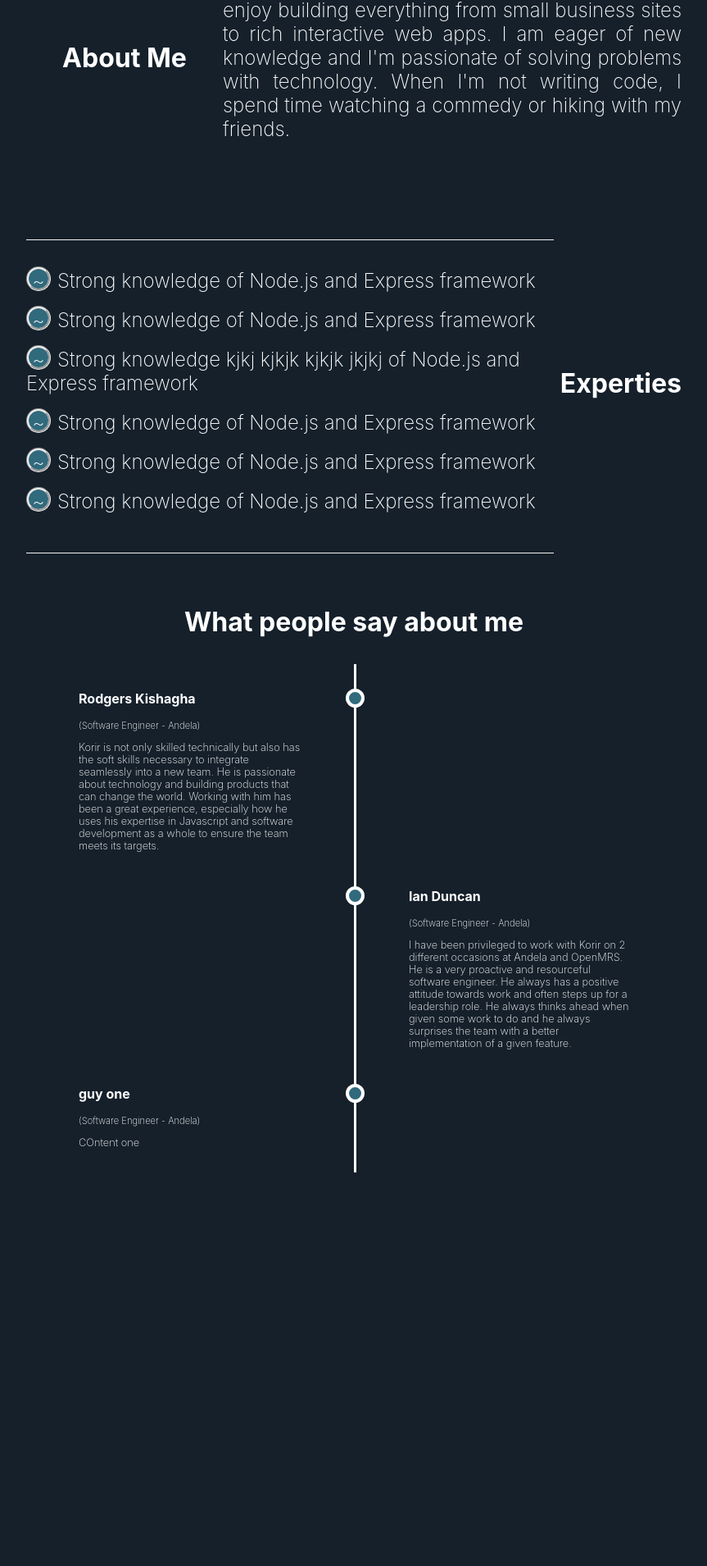
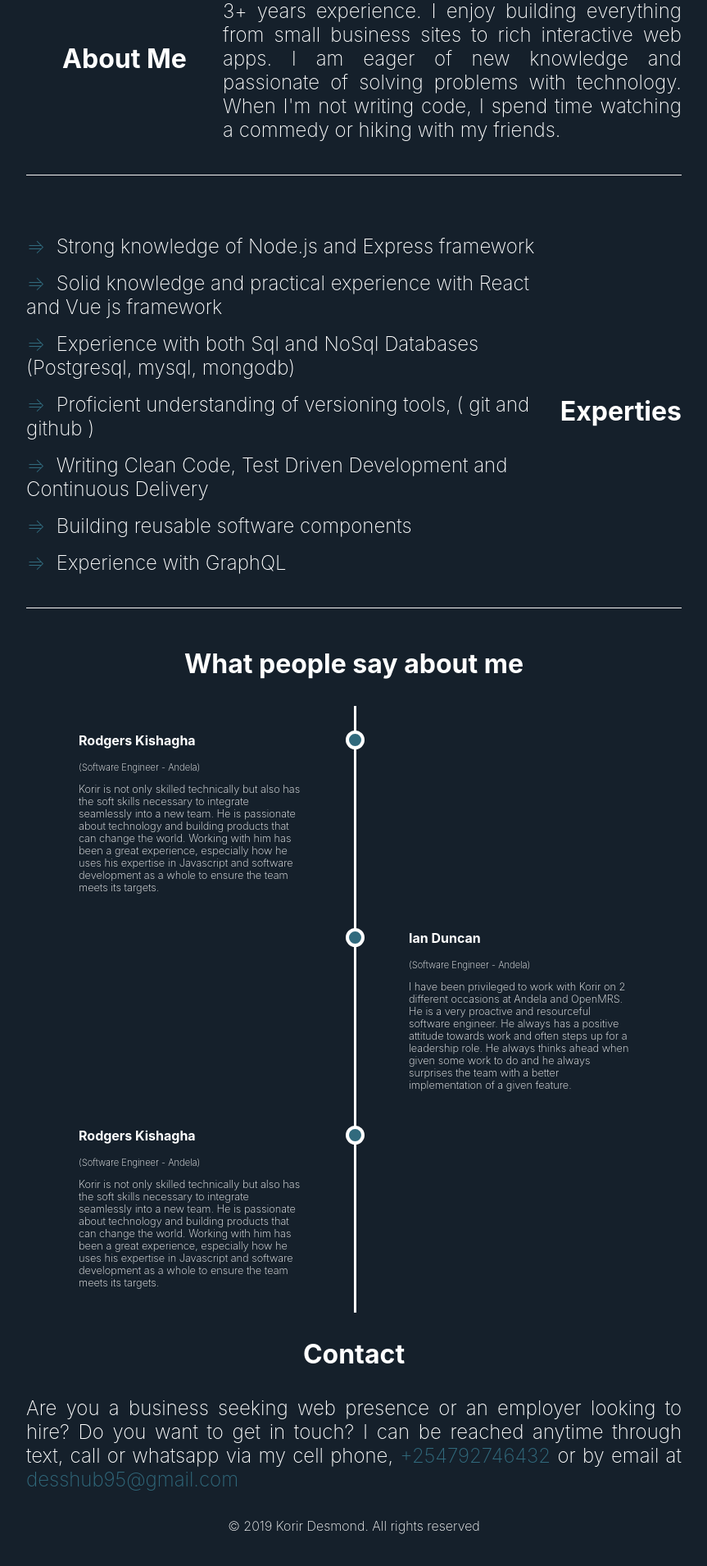
Before and after one commit to dessHub/portfolio, a React (Create React App) app: page / in a window 1280 px wide. Shown: the part 398-2308 px from the top of the page at 82% size, without its empty margins (208-1071 px from the left). Before the commit the page ends 1828 px from the top, so only its background shows below. Built offline with nearby package versions, Linux system fonts and the light colour scheme.

Commit message:
Finish contact section

```diff
--- a/src/components/About.js
+++ b/src/components/About.js
@@ -5,7 +5,7 @@ function About () {
     <div className="about">
         <h3 className="about__title">About Me</h3>
         <div className="about__copy">
-           <p>I'm a full stack developer based in Nairobi ,Kenya. I enjoy building everything from small business sites to rich interactive web apps. I am eager of new knowledge and I'm passionate of solving problems with technology. When I'm not writing code, I spend time watching a commedy or hiking with my friends.</p>
+            <p>I'm a self motivated full stack web developer with 3+ years experience. I enjoy building everything from small business sites to rich interactive web apps. I am eager of new knowledge and passionate of solving problems with technology. When I'm not writing code, I spend time watching a commedy or hiking with my friends.</p>
         </div>
     </div>
   )
--- a/src/components/App.js
+++ b/src/components/App.js
@@ -4,6 +4,8 @@ import Hero from './Hero';
 import About from './About';
 import Experties from './Experties';
 import Testimonials from './Testimonials';
+import Contact from './Contact';
+import Footer from './Footer';
 
 function App() {
   return (
@@ -12,6 +14,8 @@ function App() {
        <About />
        <Experties />
        <Testimonials />
+       <Contact />
+       <Footer />
     </div>
   );
 }
--- /dev/null
+++ b/src/components/Contact.js
@@ -0,0 +1,12 @@
+import React from 'react'
+
+function Contact () {
+  return (
+    <div className="contact">
+        <p className="contact__title">Contact</p>
+                    <p className="contact__copy">Are you a business seeking web presence or an employer looking to hire? Do you want to get in touch? I can be reached anytime through text, call or whatsapp via my cell phone, <span>+254792746432</span> or by email at  <span>desshub95@gmail.com</span></p>
+    </div>
+  )
+}
+
+export default Contact
--- a/src/components/Experties.js
+++ b/src/components/Experties.js
@@ -6,11 +6,12 @@ function Experties () {
       <div className="skills__body">
         <ul className="skills__list">
           <li className="skills__list-item">Strong knowledge of Node.js and Express framework</li>
-          <li className="skills__list-item">Strong knowledge of Node.js and Express framework</li>
-          <li className="skills__list-item">Strong knowledge kjkj kjkjk kjkjk jkjkj of Node.js and Express framework</li>
-          <li className="skills__list-item">Strong knowledge of Node.js and Express framework</li>
-          <li className="skills__list-item">Strong knowledge of Node.js and Express framework</li>
-          <li className="skills__list-item">Strong knowledge of Node.js and Express framework</li>
+          <li className="skills__list-item">Solid knowledge and practical experience with React and Vue js framework</li>
+          <li className="skills__list-item">Experience with both Sql and NoSql Databases (Postgresql, mysql, mongodb)</li>
+          <li className="skills__list-item">Proficient understanding of versioning tools, ( git and github )</li>
+          <li className="skills__list-item">Writing Clean Code, Test Driven Development and Continuous Delivery</li>
+          <li className="skills__list-item">Building reusable software components</li>
+          <li className="skills__list-item">Experience with GraphQL</li>
         </ul>
       </div>
       <div className="skills__title">
--- /dev/null
+++ b/src/components/Footer.js
@@ -0,0 +1,11 @@
+import React from 'react'
+
+function Footer () {
+  return (
+    <div className="footer">
+          <p className="footer_copy">© 2019 Korir Desmond. All rights reserved</p>
+    </div>
+  )
+}
+
+export default Footer
--- a/src/components/Testimonials.js
+++ b/src/components/Testimonials.js
@@ -27,9 +27,9 @@ function Testimonials () {
       <div className="testimonials__body">
         <div class="testimonials__container left">
           <div class="testimonials__content">
-            <p className="testimonials__content-title">guy one</p>
+            <p className="testimonials__content-title">Rodgers Kishagha</p>
             <p className="testimonials__content-subtitle">(Software Engineer - Andela)</p>
-            <p className="testimonials__content-copy">COntent one</p>
+            <p className="testimonials__content-copy">Korir is not only skilled technically but also has the soft skills necessary to integrate seamlessly into a new team. He is passionate about technology and building products that can change the world. Working with him has been a great experience, especially how he uses his expertise in Javascript and software development as a whole to ensure the team meets its targets.</p>
           </div>
         </div>
       </div>
--- a/src/styles/App.scss
+++ b/src/styles/App.scss
@@ -4,6 +4,7 @@
   text-align: center;
   color: #fff;
   font-weight: 200;
+  padding: 0 0 2em 0;
 }
 
 .hero {
@@ -11,6 +12,8 @@
   margin-top: 5em;
   margin-left: $desktop-margin;
   margin-right: $desktop-margin;
+  padding-bottom: 2em;
+  border-bottom: $border-thin;
 
   &__intro {
     text-align: left;
@@ -110,9 +113,11 @@
 }
 
 .about {
-  margin-top: 3em;
+  margin-top: 1em;
   margin-left: $desktop-margin;
   margin-right: $desktop-margin;
+  padding-bottom: 1em;
+  border-bottom: $border-thin;
   display: grid;
   grid-template-columns: 30% 70%;
 
@@ -142,6 +147,7 @@
   margin-top: 3em;
   margin-left: $desktop-margin;
   margin-right: $desktop-margin;
+  border-bottom: $border-thin;
   display: flex;
   flex-direction: row;
 
@@ -150,14 +156,12 @@
   }
 
   &__list {
-    margin-top: 3rem;
+    margin-top: 1rem;
     display: flex;
     text-align: left;
     flex-wrap: wrap;
     list-style: none;
-    border-top: 1px solid rgb(244, 242, 242);
-    border-bottom: 1px solid rgb(244, 242, 242);
-    padding: 2rem 0px;
+    padding: .5rem 0px;
   }
 
   &__list-item {
@@ -167,15 +171,13 @@
   }
 
   &__list-item::before {
-    content: "~";
+    content: "=>";
     display: inline-block;
     height: 1.5rem;
     width: 1.5rem;
-    margin-right: 0.5rem;
-    background-color: $third-color;
+    margin-right: 0.8rem;
+    color: $third-color;
     text-align: center;
-    border-style: groove;
-    border-radius: 50%;
   }
 
   &__title {
@@ -280,3 +282,38 @@
     border-left-style: solid;
   }
 }
+
+.contact {
+  margin-top: 3em;
+  margin-left: $desktop-margin;
+  margin-right: $desktop-margin;
+
+  &__title {
+    text-align: center;
+    font-weight: bold;
+    font-size: $heading;
+    display: flex;
+    align-items: center;
+    justify-content: center;
+  }
+
+  &__copy {
+    text-align: justify;
+    font-size: $medium-font;
+
+    span {
+      color: $third-color;
+    }
+  }
+
+  @media (max-width: #{$large-screen}) {
+    display: block;
+    margin-top: 2em;
+    margin-left: $mobile-margin;
+    margin-right: $mobile-margin;
+  }
+}
+
+.footer {
+  margin-top: 2em;
+}
--- a/src/styles/variables.scss
+++ b/src/styles/variables.scss
@@ -9,3 +9,5 @@ $third-color: #316a7d;
 $heading: 2em;
 
 $medium-font: 1.5rem;
+
+$border-thin: thin solid #f4f2f2;
```
